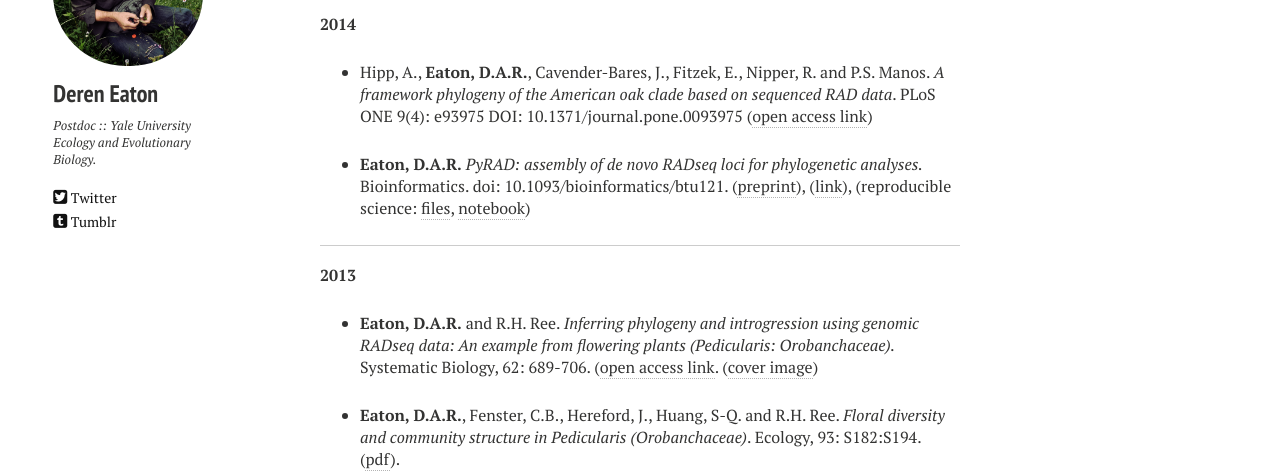
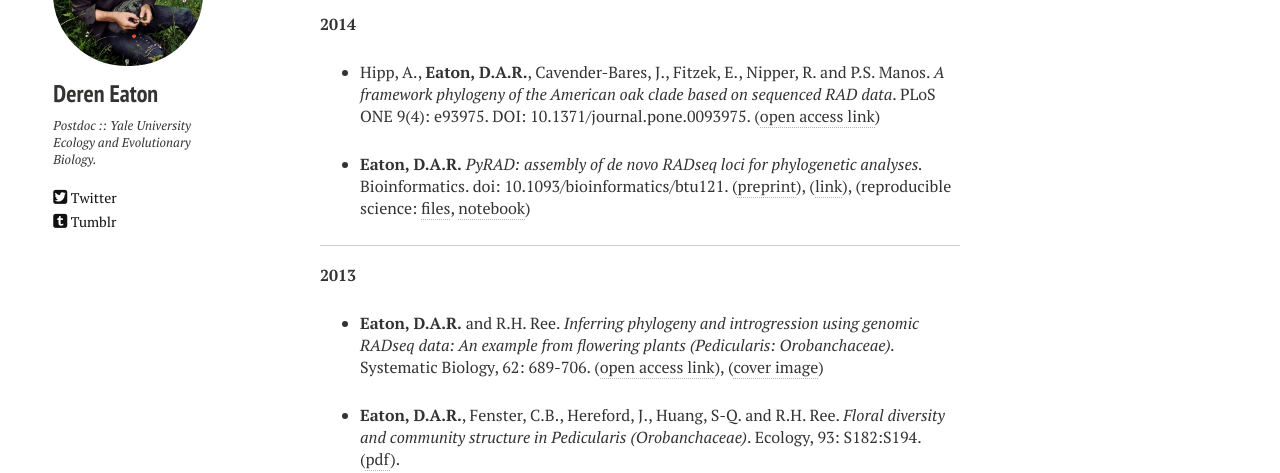
Before and after one commit to dereneaton/dereneaton.github.io, a Jekyll site: the page built from publications.md, in a window 1280 px wide. Shown: the part 417-890 px from the top of the page. Built offline with Jekyll 4.4.1, drawn with Linux system fonts in a browser that asks for light colours; nearby versions of some CDN libraries.

Commit message:
text fix

```diff
--- a/publications.md
+++ b/publications.md
@@ -14,8 +14,8 @@ share:
 -----------------
 __2014__
 
-* Hipp, A., __Eaton, D.A.R.__, Cavender-Bares, J., Fitzek, E., Nipper, R. and P.S. Manos. _A framework phylogeny of the American oak clade based on sequenced RAD data_. PLoS ONE 9(4): e93975
-DOI: 10.1371/journal.pone.0093975 ([open access link](http://www.plosone.org/article/info%3Adoi%2F10.1371%2Fjournal.pone.0093975))
+* Hipp, A., __Eaton, D.A.R.__, Cavender-Bares, J., Fitzek, E., Nipper, R. and P.S. Manos. _A framework phylogeny of the American oak clade based on sequenced RAD data_. PLoS ONE 9(4): e93975.
+DOI: 10.1371/journal.pone.0093975. ([open access link](http://www.plosone.org/article/info%3Adoi%2F10.1371%2Fjournal.pone.0093975))
 
 * __Eaton, D.A.R.__ _PyRAD: assembly of de novo RADseq loci for phylogenetic analyses._ Bioinformatics. doi: 10.1093/bioinformatics/btu121. ([preprint](http://biorxiv.org/content/early/2013/12/03/001081)), ([link](http://bioinformatics.oxfordjournals.org/content/early/2014/03/20/bioinformatics.btu121)), (reproducible science: [files](http://bioinformatics.oxfordjournals.org/content/suppl/2014/03/05/btu121.DC1), [notebook](http://nbviewer.ipython.org/gist/dereneaton/9567786f0150354dd0c3))
 
@@ -23,7 +23,7 @@ DOI: 10.1371/journal.pone.0093975 ([open access link](http://www.plosone.org/art
 -----------------
 __2013__
 
-* __Eaton, D.A.R.__ and R.H. Ree. _Inferring phylogeny and introgression using genomic RADseq data: An example from flowering plants (Pedicularis: Orobanchaceae)._ Systematic Biology, 62: 689-706. ([open access link](http://sysbio.oxfordjournals.org/content/62/5/689). ([cover image](http://sysbio.oxfordjournals.org/content/62/5.cover-expansion))
+* __Eaton, D.A.R.__ and R.H. Ree. _Inferring phylogeny and introgression using genomic RADseq data: An example from flowering plants (Pedicularis: Orobanchaceae)._ Systematic Biology, 62: 689-706. ([open access link](http://sysbio.oxfordjournals.org/content/62/5/689)), ([cover image](http://sysbio.oxfordjournals.org/content/62/5.cover-expansion))
 
 * __Eaton, D.A.R.__, Fenster, C.B., Hereford, J., Huang, S-Q. and R.H. Ree. _Floral diversity and community structure in Pedicularis (Orobanchaceae)_. Ecology, 93: S182:S194. ([pdf](/downloads/Eaton_ecology_2012.pdf)).
 
```
